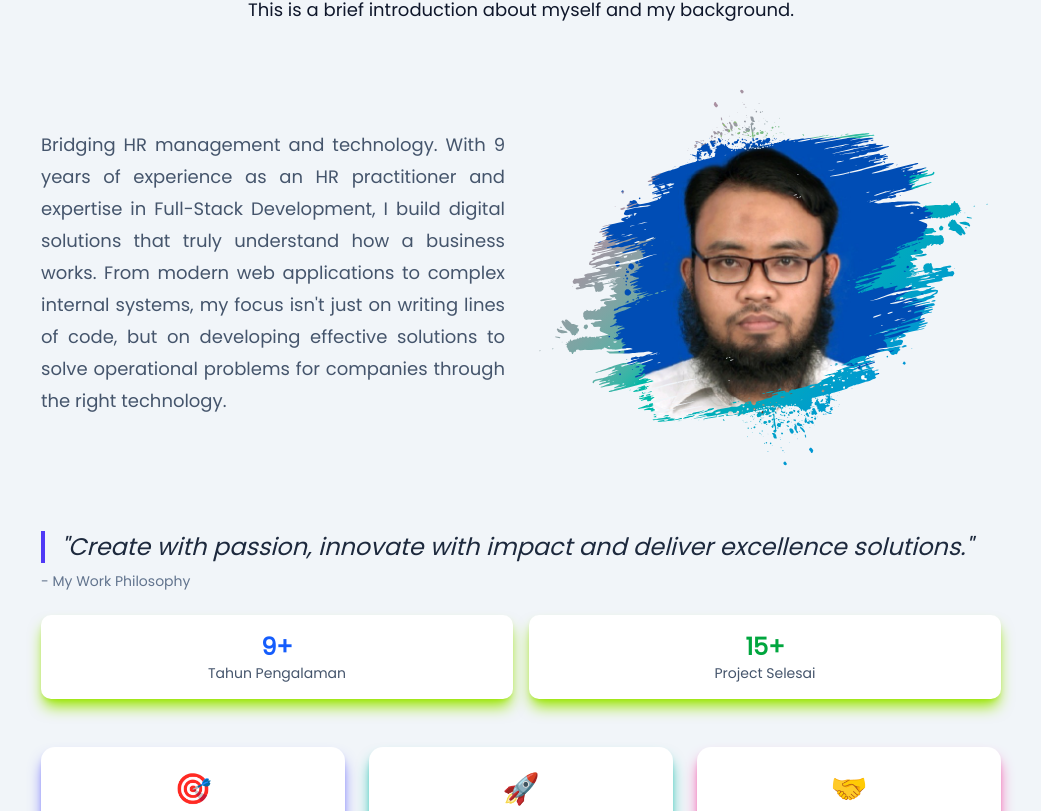
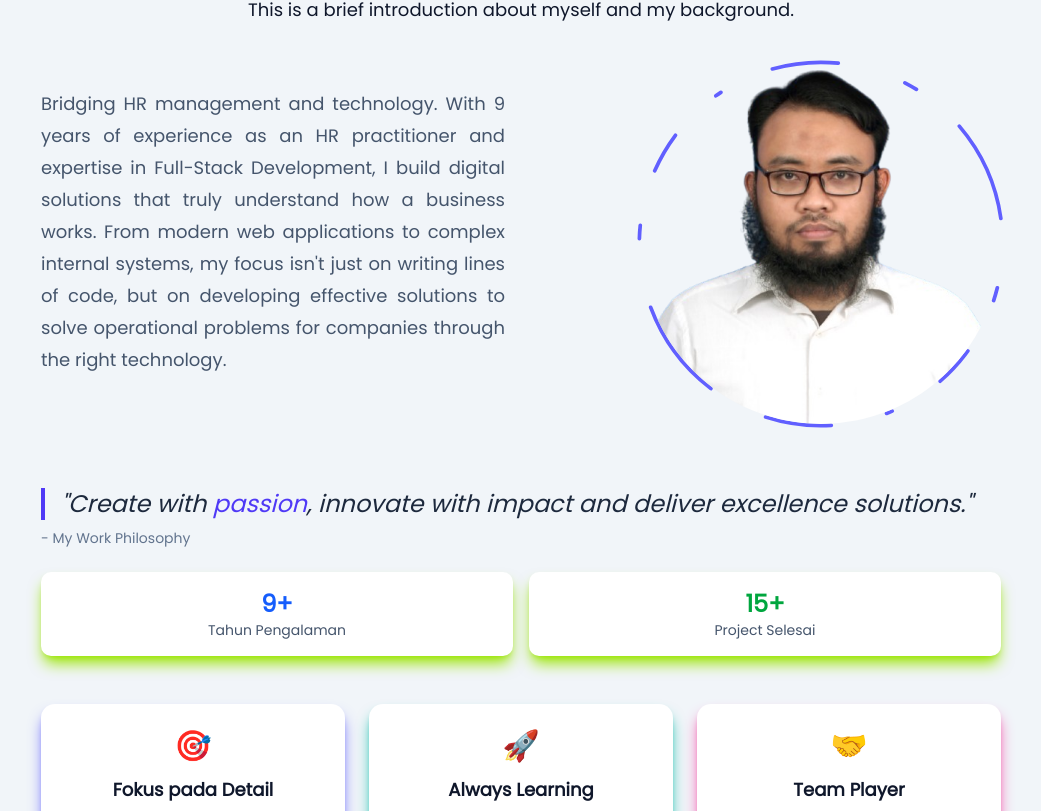
Before and after one commit to faqihfnf/faqih-portofolio, a Next.js app: page / in a window 1280 px wide. Shown: the part 2189-3000 px from the top of the page, without its empty margins (119-1160 px from the left). Built offline with nearby package versions, Linux system fonts and the light colour scheme.

Commit message:
update photo style

```diff
--- a/src/components/sections/home/AboutMe.tsx
+++ b/src/components/sections/home/AboutMe.tsx
@@ -13,7 +13,7 @@ export default function AboutMe() {
           <motion.h2 className="text-4xl font-bold mb-4" initial={{ opacity: 0, y: 20 }} whileInView={{ opacity: 1, y: 0 }} transition={{ duration: 0.8 }} viewport={{ once: true }}>
             {t("about.title")}
           </motion.h2>
-          <motion.p className="text-lg max-w-2xl mx-auto" initial={{ opacity: 0, y: 20 }} whileInView={{ opacity: 1, y: 0 }} transition={{ duration: 0.8, delay: 0.2 }} viewport={{ once: true }}>
+          <motion.p className="text-lg max-w-2xl mx-auto mb-10" initial={{ opacity: 0, y: 20 }} whileInView={{ opacity: 1, y: 0 }} transition={{ duration: 0.8, delay: 0.2 }} viewport={{ once: true }}>
             {t("about.description")}
           </motion.p>
         </div>
@@ -21,39 +21,44 @@ export default function AboutMe() {
         <motion.div className="" initial={{ opacity: 0, y: 20 }} whileInView={{ opacity: 1, y: 0 }} transition={{ duration: 0.8, delay: 0.2 }} viewport={{ once: true }}>
           <div className="grid grid-cols-1 md:grid-cols-2 gap-2 lg:gap-8 items-center">
             {/* Profile Image */}
-            <div className="w-full flex justify-center md:justify-end mb-4 md:mx-0 order-1 md:order-2">
-              <div className="">
-                <div
-                  className="w-[475px] h-[475px] bg-gradient-to-tl from-blue-600 via-teal-500 to-pink-500 p-0.5"
-                  style={{
-                    WebkitMaskImage: "url('/mask-outline.svg')",
-                    WebkitMaskRepeat: "no-repeat",
-                    WebkitMaskPosition: "center",
-                    WebkitMaskSize: "contain",
-                    maskImage: "url('/mask-outline.svg')",
-                    maskRepeat: "no-repeat",
-                    maskPosition: "center",
-                    maskSize: "cover",
-                  }}
+            <div className="w-full flex justify-center md:justify-end mb-8 md:mb-0 md:mx-0 order-1 md:order-2">
+              {/* Container Utama (Ukuran disamakan di sini) */}
+              <div className="relative flex items-center justify-center w-[280px] h-[280px] md:w-[360px] md:h-[360px]">
+                {/* Animasi Garis Putus-putus (Indigo) */}
+                <motion.svg
+                  className="absolute inset-0 w-full h-full text-indigo-500 dark:text-indigo-400 scale-[1.03]"
+                  viewBox="0 0 100 100"
+                  initial={{ rotate: 0 }}
+                  animate={{ rotate: 360 }}
+                  transition={{ duration: 15, repeat: Infinity, repeatType: "reverse", ease: "easeInOut" }}
                 >
-                  <div
-                    className="w-[425px] h-[385px] m-6 bg-gradient-to-br from-yellow-500 via-teal-500 to-green-600 p-4 overflow-hidden"
-                    style={{
-                      WebkitMaskImage: "url('/mask-inline.svg')",
-                      WebkitMaskRepeat: "no-repeat",
-                      WebkitMaskPosition: "center",
-                      WebkitMaskSize: "contain",
-                      maskImage: "url('/mask-inline.svg')",
-                      maskRepeat: "no-repeat",
-                      maskPosition: "right",
-                      maskSize: "cover",
+                  <motion.circle
+                    cx="50"
+                    cy="50"
+                    r="49"
+                    fill="none"
+                    stroke="currentColor"
+                    strokeWidth="1"
+                    strokeLinecap="round"
+                    initial={{ strokeDasharray: "40 10 5 10 15 10 2 10 25 10 5 10" }}
+                    animate={{
+                      strokeDasharray: [
+                        "40 10 5 10 15 10 2 10 25 10 5 10", // Kondisi Awal: Garis panjang dan bervariasi
+                        "5 35 1 25 4 25 1 25 5 35 1 25", // Kondisi Mentok: Garis mengecil, jarak/celah membesar
+                      ],
                     }}
-                  >
-                    <Image src="/profile.jpg" alt="Profile" width={300} height={300} className="mt-14 w-full h-full object-cover" />
-                  </div>
+                    // Transition disamakan persis dengan SVG di atas agar sinkron
+                    transition={{ duration: 15, repeat: Infinity, repeatType: "reverse", ease: "easeInOut" }}
+                  />
+                </motion.svg>
+
+                {/* Container Gambar Profil */}
+                <div className="relative w-full h-full rounded-full overflow-hidden">
+                  <Image src="/photo.png" alt="Faqih Nur Fahmi" width={400} height={400} className="w-full h-full object-cover object-top" />
                 </div>
               </div>
             </div>
+
             {/* About Text */}
             <motion.p
               className="text-lg text-justify items-center justify-center flex text-slate-600 dark:text-slate-300 mb-6 leading-8 order-2 md:order-1"
@@ -68,10 +73,12 @@ export default function AboutMe() {
         </motion.div>
         <motion.div className=" gap-12 items-center" initial={{ opacity: 0, y: 20 }} whileInView={{ opacity: 1, y: 0 }} transition={{ duration: 0.8, delay: 0.2 }} viewport={{ once: true }}>
           {/* Motto/Tagline */}
-          <div className="text-left order-2 md:order-1">
+          <div className="text-left order-2 md:order-1 mt-10 md:mt-16">
             <motion.div className="space-y-6" initial={{ opacity: 0, x: 20 }} whileInView={{ opacity: 1, x: 0 }} transition={{ duration: 0.8, delay: 0.6 }} viewport={{ once: true }}>
               <div className="text-center md:text-left">
-                <blockquote className="text-2xl font-medium text-slate-800 dark:text-slate-200 italic border-l-4 border-indigo-600 pl-4">&quot;Create with passion, innovate with impact and deliver excellence solutions.&quot;</blockquote>
+                <blockquote className="text-2xl font-medium text-slate-800 dark:text-slate-200 italic border-l-4 border-indigo-600 pl-4">
+                  &quot;Create with <span className="text-indigo-600 dark:text-indigo-400">passion</span>, innovate with impact and deliver excellence solutions.&quot;
+                </blockquote>
                 <p className="text-sm text-slate-500 dark:text-slate-400 mt-2">- My Work Philosophy</p>
               </div>
 
```
Also changed, not shown: public/photo.png (added).
